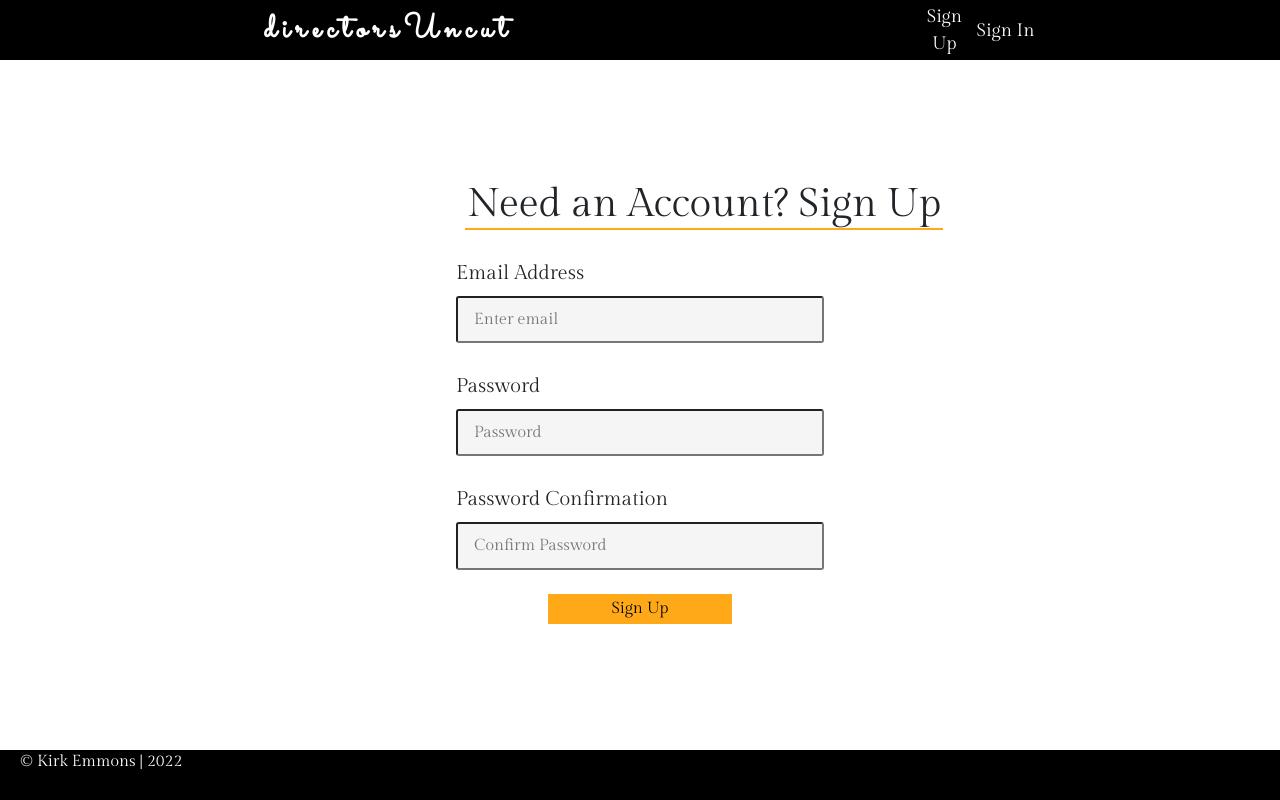
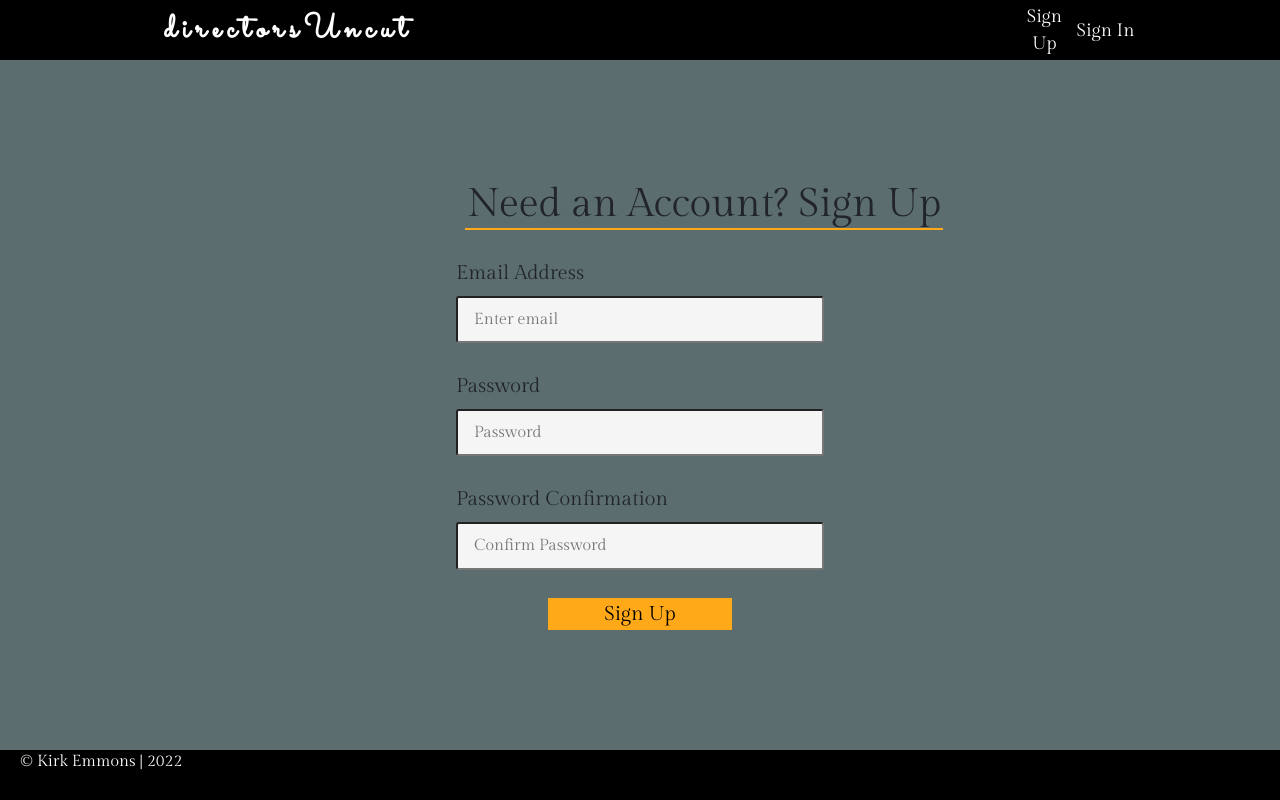
Before and after one commit to kirkemmons/directors-client, a React (Create React App) app: page /sign-up in a window 1280 px wide. Built offline with nearby package versions, Linux system fonts and the light colour scheme.

Commit message:
update css

```diff
--- a/src/App.css
+++ b/src/App.css
@@ -6,4 +6,5 @@ body {
   margin-bottom: 120px;
   clear: both;
   text-align: center;
+  background-color: #5c6d70;
 }
--- a/src/components/DirectorInfo/DirectorInfo.css
+++ b/src/components/DirectorInfo/DirectorInfo.css
@@ -12,10 +12,12 @@
   border-style: 2px solid;
   font-family: "Gilda Display", serif;
   color: black;
+  padding-top: 10px;
+  font-size: 23px;
 }
 
 .director-card-img {
-  width: 350px;
+  width: 200px;
   height: 250px;
 }
 
@@ -31,6 +33,7 @@
   font-family: "Gilda Display", serif;
   font-size: 18px;
   padding-bottom: 30px;
+  padding-top: 0px;
 }
 
 .director-container {
@@ -39,6 +42,8 @@
   border: 2px solid black;
   border-radius: 3px;
   margin: 0 10px 15px 10px;
+  width: 250px;
+  background-color: #d3d5d4;
 }
 
 .director-container:hover {
--- a/src/components/Header/Header.css
+++ b/src/components/Header/Header.css
@@ -27,7 +27,7 @@
   letter-spacing: 6px;
   flex: 1;
   max-width: 30vw;
-  padding-right: 650px;
+  padding-right: 850px;
 }
 
 .links {
@@ -36,6 +36,7 @@
   max-width: 60vw;
   align-items: center;
   font-size: 18px;
+  color: white;
 }
 
 .link {
--- a/src/components/auth/SignUp.css
+++ b/src/components/auth/SignUp.css
@@ -77,7 +77,12 @@ input {
 }
 
 .sign-up-btn {
-  font-size: 16px !important;
+  display: flex;
+  justify-content: center;
   font-family: "Gilda Display", serif;
-  height: 30px;
+  background-color: #ffa818;
+  font-size: 20px;
+  margin-top: 20px;
+  margin-bottom: 20px;
+  margin-left: 390px;
 }
--- a/src/screens/DirectorCreate/DirectorCreate.css
+++ b/src/screens/DirectorCreate/DirectorCreate.css
@@ -8,6 +8,8 @@
   display: flex;
   justify-content: center;
   font-family: "Gilda Display", serif;
+  /* font-weight: bold; */
+  font-size: 36px;
   margin: 0px auto;
   border-bottom: 2px solid #ffa818;
   width: 25%;
--- a/src/screens/DirectorDetail/DirectorDetail.css
+++ b/src/screens/DirectorDetail/DirectorDetail.css
@@ -71,7 +71,7 @@
   display: flex;
   justify-content: center;
   margin: 0 auto;
-  padding-top: 20px;
+  padding-top: 10px;
 }
 
 .film-section-title {
@@ -88,6 +88,7 @@
   display: flex;
   justify-content: center;
   flex-wrap: wrap;
+  padding-top: 10px;
 }
 
 .film-section-add-sentence {
```
